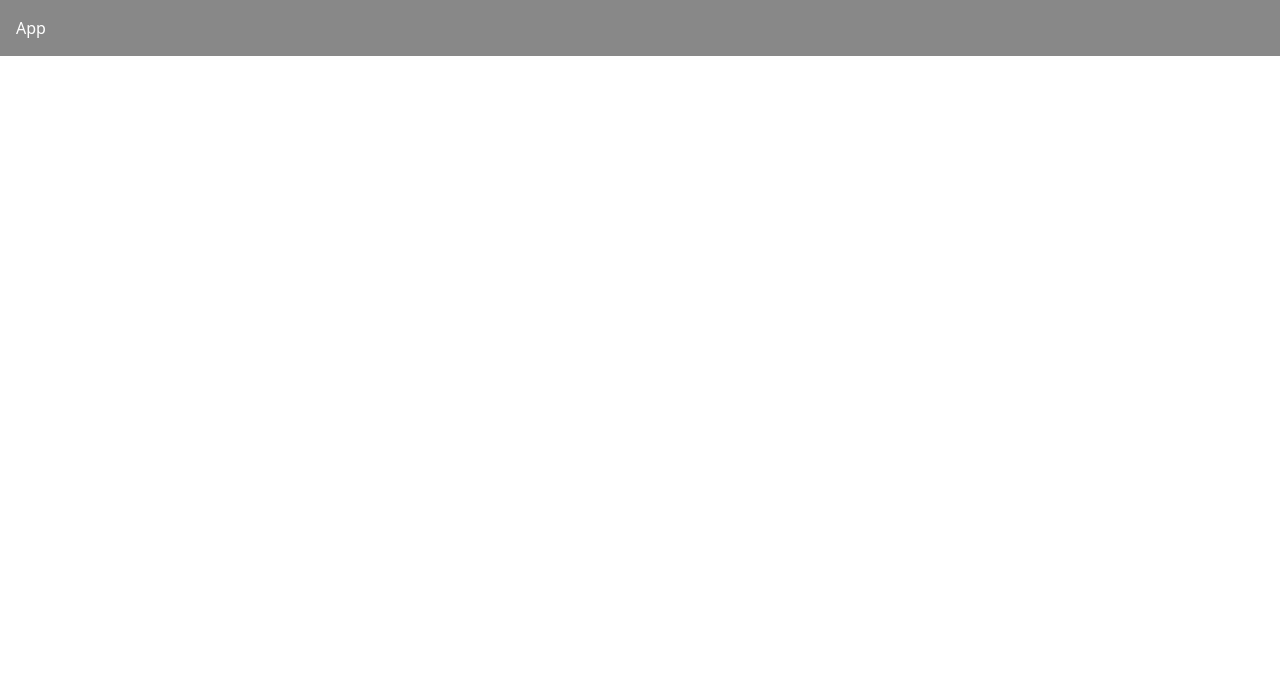
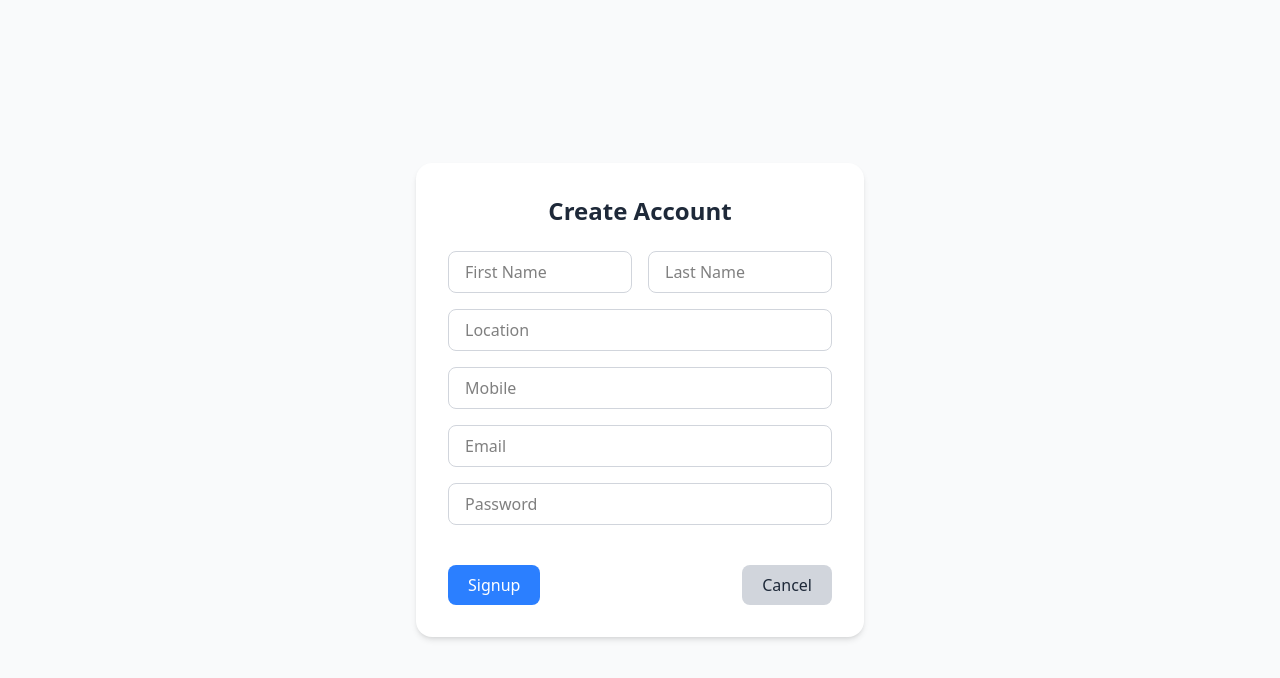
Before and after one commit to nareshb7/job-scheduling-system-client, a React app: page /signup in a window 1280 px wide. Shown: the top 678 px of the page. Built offline with nearby package versions, Linux system fonts and the light colour scheme.

Commit message:
creates login signupand home pages

```diff
--- a/package.json
+++ b/package.json
@@ -13,9 +13,11 @@
     "@babel/preset-env": "^7.26.9",
     "@babel/preset-react": "^7.26.3",
     "babel-loader": "^10.0.0",
+    "dotenv-webpack": "^8.1.0",
     "html-webpack-plugin": "^5.6.3",
     "react": "^19.1.0",
     "react-dom": "^19.1.0",
+    "react-router-dom": "^7.5.0",
     "webpack": "^5.98.0",
     "webpack-cli": "^6.0.1",
     "webpack-dev-server": "^5.2.1"
--- a/src/authContext/index.tsx
+++ b/src/authContext/index.tsx
@@ -8,7 +8,7 @@ export interface AuthProviderProps {
 }
 
 const AuthProvider = ({ children }: AuthProviderProps) => {
-  const [isLoggedin, setIsLoggedIn] = useState(true);
+  const [isLoggedin, setIsLoggedIn] = useState(false);
 
   return (
     <AuthContext.Provider value={null}>
--- a/src/index.tsx
+++ b/src/index.tsx
@@ -1,15 +1,13 @@
 import { createRoot } from "react-dom/client";
+import { RouterProvider } from "react-router-dom";
 import App from "./App";
 import AuthProvider from "./authContext";
 import "./index.css";
+import router from "./routes";
 
 const rootEl = document.getElementById("root");
 
 if (rootEl) {
   const root = createRoot(rootEl);
-  root.render(
-    <AuthProvider>
-      <App />
-    </AuthProvider>
-  );
+  root.render(<RouterProvider router={router} />);
 }
--- /dev/null
+++ b/src/pages/home/index.tsx
@@ -0,0 +1,7 @@
+import React from "react";
+
+const HomePage = () => {
+  return <div>HomePage</div>;
+};
+
+export default HomePage;
--- a/src/pages/login/index.tsx
+++ b/src/pages/login/index.tsx
@@ -1,7 +1,57 @@
 import React from "react";
 
-const Login = () => {
-  return <div>Login</div>;
+const LoginPage = () => {
+  return (
+    <div className="min-h-screen flex items-center justify-center bg-gray-100 px-4">
+      <div className="bg-white shadow-lg rounded-2xl p-8 w-full max-w-md">
+        <h2 className="text-2xl font-semibold text-gray-800 mb-6 text-center">
+          Login to your account
+        </h2>
+
+        <form className="space-y-5">
+          {/* Email or Mobile */}
+          <div>
+            <label className="block mb-1 text-sm font-medium text-gray-700">
+              Email or Mobile
+            </label>
+            <input
+              type="text"
+              placeholder="Enter email or mobile"
+              className="w-full px-4 py-2 border rounded-lg focus:outline-none focus:ring-2 focus:ring-blue-500 focus:border-blue-500 text-sm"
+            />
+          </div>
+
+          {/* Password */}
+          <div>
+            <label className="block mb-1 text-sm font-medium text-gray-700">
+              Password
+            </label>
+            <input
+              type="password"
+              placeholder="Enter password"
+              className="w-full px-4 py-2 border rounded-lg focus:outline-none focus:ring-2 focus:ring-blue-500 focus:border-blue-500 text-sm"
+            />
+          </div>
+
+          {/* Buttons */}
+          <div className="flex justify-between items-center pt-2">
+            <button
+              type="submit"
+              className="bg-blue-500 text-white px-5 py-2 rounded-lg text-sm font-medium hover:bg-blue-600"
+            >
+              Login
+            </button>
+            <button
+              type="button"
+              className="bg-gray-200 text-gray-800 px-5 py-2 rounded-lg text-sm font-medium hover:bg-gray-300"
+            >
+              Cancel
+            </button>
+          </div>
+        </form>
+      </div>
+    </div>
+  );
 };
 
-export default Login;
+export default LoginPage;
--- /dev/null
+++ b/src/pages/signup/index.tsx
@@ -0,0 +1,70 @@
+import React from "react";
+
+const SignupPage: React.FC = () => {
+  return (
+    <div className="min-h-screen flex items-center justify-center bg-gray-50 px-4">
+      <div className="w-full max-w-md bg-white p-8 rounded-2xl shadow-md">
+        <h2 className="text-2xl font-bold mb-6 text-center text-gray-800">
+          Create Account
+        </h2>
+        <form className="space-y-4">
+          <div className="flex gap-4">
+            <input
+              type="text"
+              placeholder="First Name"
+              className="w-1/2 border border-gray-300 rounded-lg px-4 py-2 focus:outline-none focus:ring-2 focus:ring-blue-500"
+              required
+            />
+            <input
+              type="text"
+              placeholder="Last Name"
+              className="w-1/2 border border-gray-300 rounded-lg px-4 py-2 focus:outline-none focus:ring-2 focus:ring-blue-500"
+              required
+            />
+          </div>
+          <input
+            type="text"
+            placeholder="Location"
+            className="w-full border border-gray-300 rounded-lg px-4 py-2 focus:outline-none focus:ring-2 focus:ring-blue-500"
+            required
+          />
+          <input
+            type="tel"
+            placeholder="Mobile"
+            className="w-full border border-gray-300 rounded-lg px-4 py-2 focus:outline-none focus:ring-2 focus:ring-blue-500"
+            required
+          />
+          <input
+            type="email"
+            placeholder="Email"
+            className="w-full border border-gray-300 rounded-lg px-4 py-2 focus:outline-none focus:ring-2 focus:ring-blue-500"
+            required
+          />
+          <input
+            type="password"
+            placeholder="Password"
+            className="w-full border border-gray-300 rounded-lg px-4 py-2 focus:outline-none focus:ring-2 focus:ring-blue-500"
+            required
+          />
+
+          <div className="flex justify-between mt-6">
+            <button
+              type="submit"
+              className="bg-blue-500 text-white px-5 py-2 rounded-lg font-medium hover:bg-blue-600"
+            >
+              Signup
+            </button>
+            <button
+              type="button"
+              className="bg-gray-300 text-gray-800 px-5 py-2 rounded-lg font-medium hover:bg-gray-400"
+            >
+              Cancel
+            </button>
+          </div>
+        </form>
+      </div>
+    </div>
+  );
+};
+
+export default SignupPage;
--- a/src/pages/welcome/index.tsx
+++ b/src/pages/welcome/index.tsx
@@ -1,7 +1,41 @@
 import React from "react";
+import { Link } from "react-router-dom";
 
-const Welcome = () => {
-  return <div>Welcome</div>;
+const WelcomePage = () => {
+  return (
+    <div className="min-h-screen bg-gray-50">
+      {/* Navbar */}
+      <nav className="flex items-center justify-between px-8 py-4 bg-white shadow">
+        <h1 className="text-2xl font-bold text-gray-800">
+          Job Scheduling System
+        </h1>
+        <div className="space-x-4">
+          <Link to="/login">
+            <button className="px-4 py-2 rounded-lg text-sm font-medium bg-blue-500 text-white hover:bg-blue-600">
+              Login
+            </button>
+          </Link>
+          <Link to="/signup">
+            <button className="px-4 py-2 rounded-lg text-sm font-medium bg-gray-100 text-gray-800 hover:bg-gray-200">
+              Signup
+            </button>
+          </Link>
+        </div>
+      </nav>
+
+      {/* Hero Section */}
+      <main className="flex flex-col items-center justify-center h-[calc(100vh-80px)] text-center px-4">
+        <h2 className="text-4xl font-semibold text-gray-900 mb-4">
+          Welcome to the Job Scheduling System
+        </h2>
+        <p className="text-lg text-gray-600 max-w-xl">
+          This application helps you track and manage job applications
+          efficiently — from applying to interviews, offers, and follow-ups.
+          Stay organized and level up your job hunt!
+        </p>
+      </main>
+    </div>
+  );
 };
 
-export default Welcome;
+export default WelcomePage;
--- /dev/null
+++ b/src/routes/index.tsx
@@ -0,0 +1,34 @@
+import App from "../App";
+import LoginPage from "pages/login";
+import { createBrowserRouter } from "react-router-dom";
+import AuthProvider from "../authContext";
+import SignupPage from "pages/signup";
+
+const basename = process.env.PUBLIC_URL || "/";
+
+console.log("base:::", basename);
+
+const router = createBrowserRouter(
+  [
+    {
+      path: "/",
+      element: (
+        <AuthProvider>
+          <App />
+        </AuthProvider>
+      ),
+      children: [],
+    },
+    {
+      path: "/login",
+      element: <LoginPage />,
+    },
+    {
+      path: "/signup",
+      element: <SignupPage />,
+    },
+  ],
+  { basename: "/" }
+);
+
+export default router;
--- a/tsconfig.json
+++ b/tsconfig.json
@@ -14,7 +14,8 @@
     "isolatedModules": true,
     "baseUrl": "./src",
     "paths": {
-      "pages/*": ["pages/*"]
+      "pages/*": ["pages/*"],
+      "routes/*": ["routes/*"]
       // Add more aliases as needed
     }
   },
--- a/webpack.config.js
+++ b/webpack.config.js
@@ -1,5 +1,6 @@
 const path = require("path");
 const HtmlWebpackPlugin = require("html-webpack-plugin");
+const DotenvWebpackPlugin = require("dotenv-webpack");
 
 module.exports = {
   entry: "./src/index.tsx",
@@ -12,6 +13,7 @@ module.exports = {
     extensions: [".ts", ".tsx", ".js", ".jsx"],
     alias: {
       pages: path.resolve(__dirname, "src/pages"),
+      routes: path.resolve(__dirname, "src/routes"),
     },
   },
   module: {
@@ -51,6 +53,7 @@ module.exports = {
       filename: "404.html",
       inject: false, // Prevents Webpack from injecting script tags into 404.html
     }),
+    new DotenvWebpackPlugin(),
   ],
   devServer: {
     port: 8080,
```
Also changed, not shown: 2 other files (tests, documents, lock files or other folders).
